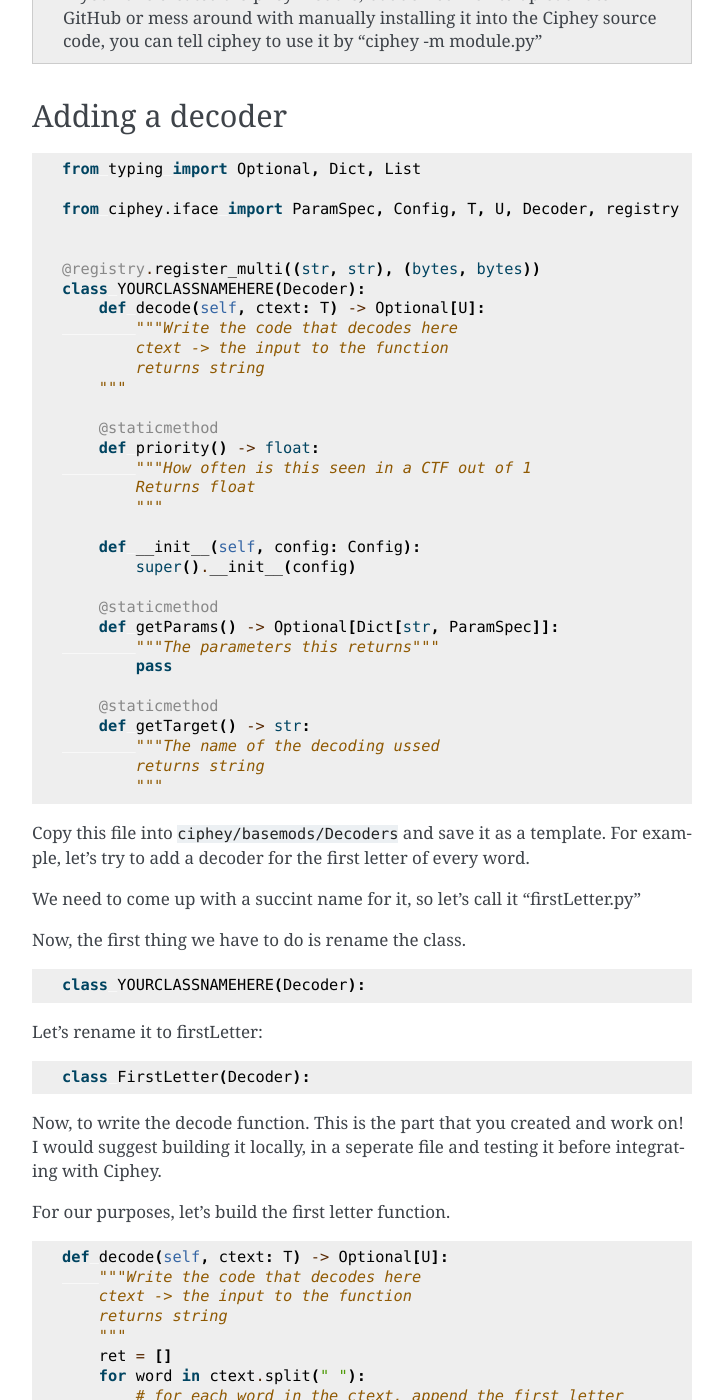
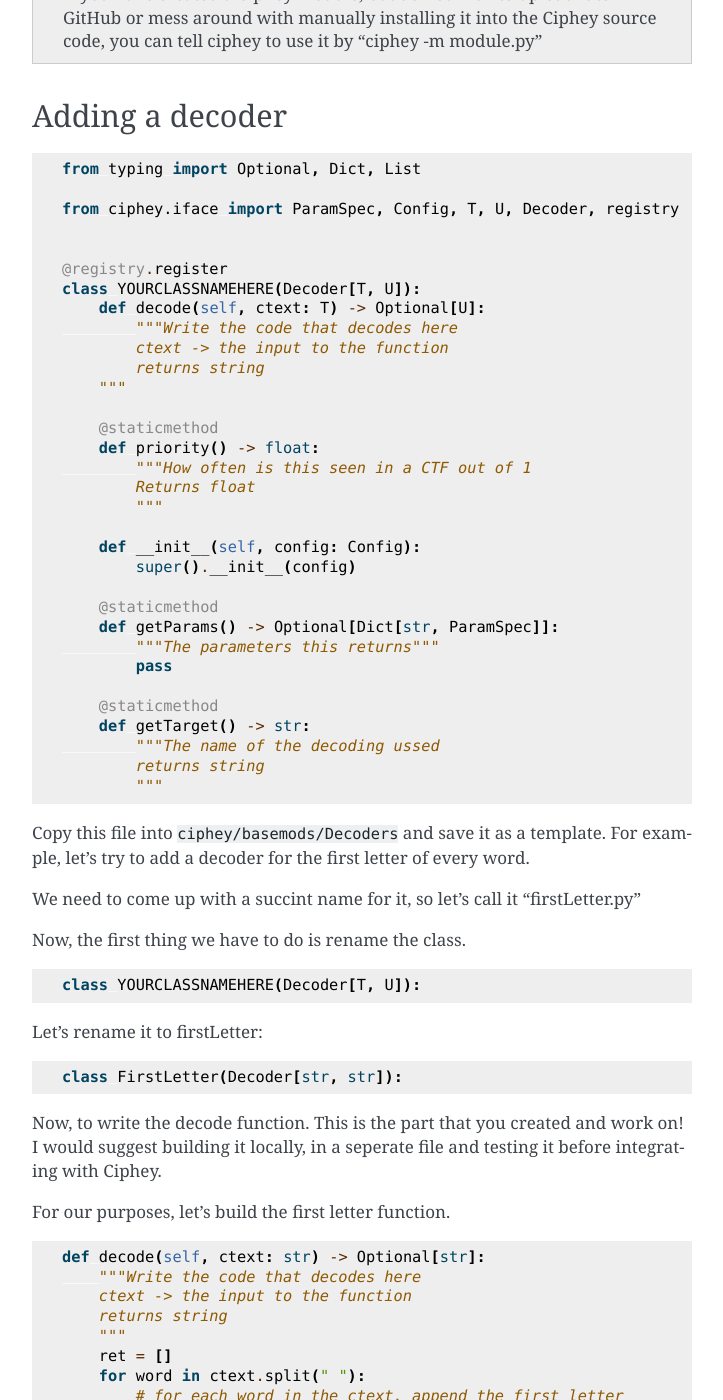
Before and after one commit to Ciphey/CipheyDocs, a Sphinx documentation site: the page built from docs/makingCiphers.rst, in a window 1280 px wide and 1400 px high, scrolled down 601 px. Shown: the whole window, without its empty margins (388-1111 px from the left). Built offline with Sphinx 7.4.7, drawn with Linux system fonts in a browser that asks for light colours; some of the changed text lies outside the part shown.

Commit message:
Update makingCiphers.rst

```diff
--- a/docs/makingCiphers.rst
+++ b/docs/makingCiphers.rst
@@ -35,8 +35,8 @@
    from ciphey.iface import ParamSpec, Config, T, U, Decoder, registry
 
 
-   @registry.register_multi((str, str), (bytes, bytes))
-   class YOURCLASSNAMEHERE(Decoder):
+   @registry.register
+   class YOURCLASSNAMEHERE(Decoder[T, U]):
        def decode(self, ctext: T) -> Optional[U]:
            """Write the code that decodes here
            ctext -> the input to the function
@@ -74,13 +74,13 @@
 
 ::
 
-   class YOURCLASSNAMEHERE(Decoder):
+   class YOURCLASSNAMEHERE(Decoder[T, U]):
 
 Let’s rename it to firstLetter:
 
 ::
 
-   class FirstLetter(Decoder):
+   class FirstLetter(Decoder[str, str]):
 
 
 
@@ -93,7 +93,7 @@
 
 .. code:: python
 
-   def decode(self, ctext: T) -> Optional[U]:
+   def decode(self, ctext: str) -> Optional[str]:
        """Write the code that decodes here
        ctext -> the input to the function
        returns string
@@ -153,10 +153,10 @@
    from ciphey.iface import ParamSpec, Config, T, U, Decoder, registry
 
 
-   @registry.register_multi((str, str), (bytes, bytes))
-   class FirstLetter(Decoder):
+   @registry.register
+   class FirstLetter(Decoder[str, str]):
        @staticmethod
-       def decode(self, ctext: T) -> Optional[U]:
+       def decode(self, ctext: str) -> Optional[str]:
            """Write the code that decodes here
            ctext -> the input to the function
            returns string
@@ -212,7 +212,7 @@
 
         @registry.register
         class Caesar(ciphey.iface.Cracker[str]):
-            def getInfo(self, ctext: T) -> CrackInfo:
+            def getInfo(self, ctext: str) -> CrackInfo:
                 # Information which can help crack the cipher
                 analysis = self.cache.get_or_update(
                     ctext,
```
Also changed, not shown: other parts of docs/makingCiphers.rst (+0 -4 lines).
